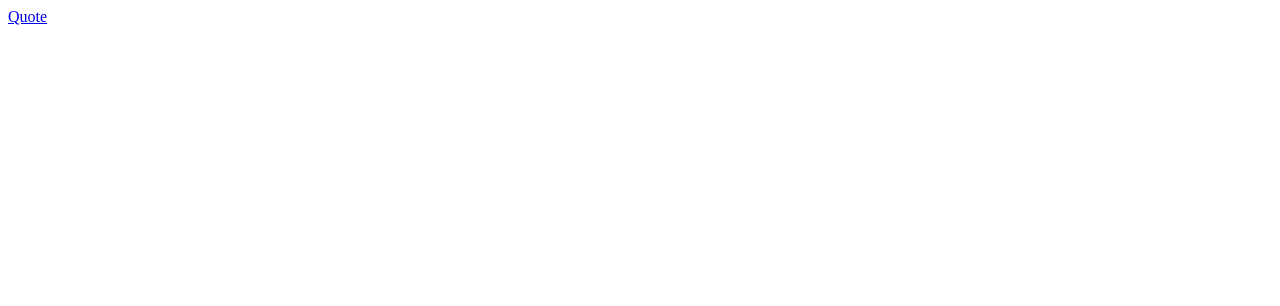
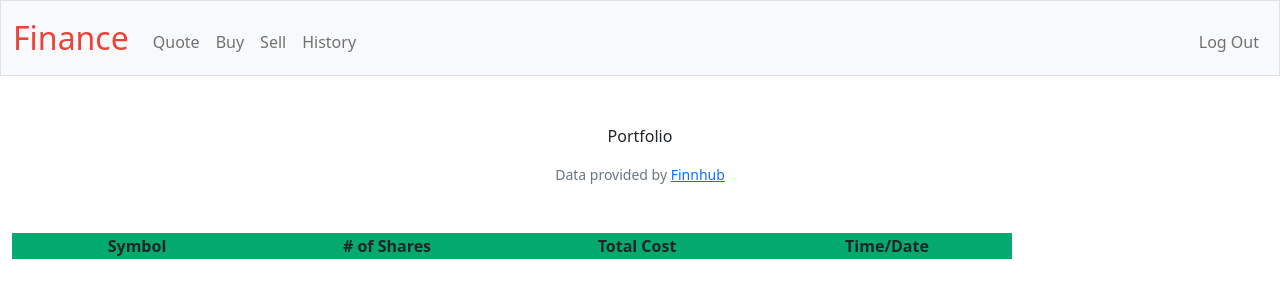
Before and after one commit to 877wrangler/PaperTradingFlaskPython, a Flask app: page / in a window 1280 px wide. Before the commit the part shown is almost empty. Shown: the top 306 px of the page. Run offline with Flask 2, Linux system fonts and the light colour scheme; the visitor is signed in with stand-in values (Sample User, id 1); lists and menus that the app fills with data are empty.

Commit message:
Implement Jinja

```diff
--- /dev/null
+++ b/static/styles.css
@@ -0,0 +1,28 @@
+nav .navbar-brand
+{
+    font-size: xx-large;
+}
+
+nav .navbar-brand .red
+{
+    color: #ea433b;
+}
+
+.account_header,
+.account_body {
+    display: flex;
+    justify-content: space-evenly;
+}
+
+th {
+    flex: 1;
+    background-color: #04AA6D;
+}
+
+tr:nth-child(even) {
+    background-color: #f2f2f2;
+}
+
+table {
+    width: 1000px;
+}
--- a/templates/index.html
+++ b/templates/index.html
@@ -1,10 +1,29 @@
-<!DOCTYPE html>
-<html lang="en">
-<head>
-    <meta charset="UTF-8">
-    <title>Title</title>
-</head>
-<body>
-    <a href="/quote">Quote</a>
-</body>
-</html>
+{% extends "layout.html" %}
+
+{% block title %}
+    Log In
+{% endblock %}
+
+{% block main %}
+    <p>Portfolio</p>
+    <table>
+        <thead>
+            <tr class="account_header">
+                <th>Symbol</th>
+                <th># of Shares</th>
+                <th>Total Cost</th>
+                <th>Time/Date</th>
+            </tr>
+        </thead>
+        <tbody>
+            <tbody>
+<!--                {% for entry in data %}-->
+<!--                <tr class="account_body">-->
+<!--                    <td class="symbol">{{ entry['ticker'] }}</td>-->
+<!--                    <td class="shares">{{ entry['shares'] }}</td>-->
+<!--                    <td class="cost">{{ entry['cost'] }}</td>-->
+<!--                    <td class="time">{{ entry['time'] }}</td>-->
+<!--                </tr>-->
+<!--                {% endfor %}-->
+            </tbody>
+{% endblock %}
--- /dev/null
+++ b/templates/layout.html
@@ -0,0 +1,70 @@
+<!DOCTYPE html>
+
+<html lang="en">
+
+    <head>
+
+        <meta charset="utf-8">
+        <meta name="viewport" content="initial-scale=1, width=device-width">
+
+        <!-- http://getbootstrap.com/docs/5.1/ -->
+        <link crossorigin="anonymous" href="https://cdn.jsdelivr.net/npm/bootstrap@5.1.3/dist/css/bootstrap.min.css" integrity="sha384-1BmE4kWBq78iYhFldvKuhfTAU6auU8tT94WrHftjDbrCEXSU1oBoqyl2QvZ6jIW3" rel="stylesheet">
+        <script crossorigin="anonymous" src="https://cdn.jsdelivr.net/npm/bootstrap@5.1.3/dist/js/bootstrap.bundle.min.js" integrity="sha384-ka7Sk0Gln4gmtz2MlQnikT1wXgYsOg+OMhuP+IlRH9sENBO0LRn5q+8nbTov4+1p"></script>
+
+        <!-- https://favicon.io/emoji-favicons/money-bag/ -->
+        <link href="/static/favicon.ico" rel="icon">
+
+        <link href="/static/styles.css" rel="stylesheet">
+
+        <title>FlyteTrades: {% block title %}{% endblock %}</title>
+
+    </head>
+
+    <body>
+
+        <nav class="bg-light border navbar navbar-expand-md navbar-light">
+            <div class="container-fluid">
+                <a class="navbar-brand" href="/"><span class="red">Finance</span></a>
+                <button aria-controls="navbar" aria-expanded="false" aria-label="Toggle navigation" class="navbar-toggler" data-bs-target="#navbar" data-bs-toggle="collapse" type="button">
+                    <span class="navbar-toggler-icon"></span>
+                </button>
+                <div class="collapse navbar-collapse" id="navbar">
+                    {% if session["user_id"] %}
+                        <ul class="navbar-nav me-auto mt-2">
+                            <li class="nav-item"><a class="nav-link" href="/quote">Quote</a></li>
+                            <li class="nav-item"><a class="nav-link" href="/buy">Buy</a></li>
+                            <li class="nav-item"><a class="nav-link" href="/sell">Sell</a></li>
+                            <li class="nav-item"><a class="nav-link" href="/history">History</a></li>
+                        </ul>
+                        <ul class="navbar-nav ms-auto mt-2">
+                            <li class="nav-item"><a class="nav-link" href="/logout">Log Out</a></li>
+                        </ul>
+                    {% else %}
+                        <ul class="navbar-nav ms-auto mt-2">
+                            <li class="nav-item"><a class="nav-link" href="/register">Register</a></li>
+                            <li class="nav-item"><a class="nav-link" href="/login">Log In</a></li>
+                        </ul>
+                    {% endif %}
+                </div>
+            </div>
+        </nav>
+
+        {% if get_flashed_messages() %}
+            <header>
+                <div class="alert alert-primary mb-0 text-center" role="alert">
+                    {{ get_flashed_messages() | join(" ") }}
+                </div>
+            </header>
+        {% endif %}
+
+        <main class="container-fluid py-5 text-center">
+            {% block main %}{% endblock %}
+        </main>
+
+        <footer class="mb-5 small text-center text-muted">
+            Data provided by <a href="https://finnhub.io/">Finnhub</a>
+        </footer>
+
+    </body>
+
+</html>
```
Also changed, not shown: templates/quote.html (+8 -7 lines), users.db (deleted), 1 other file.
